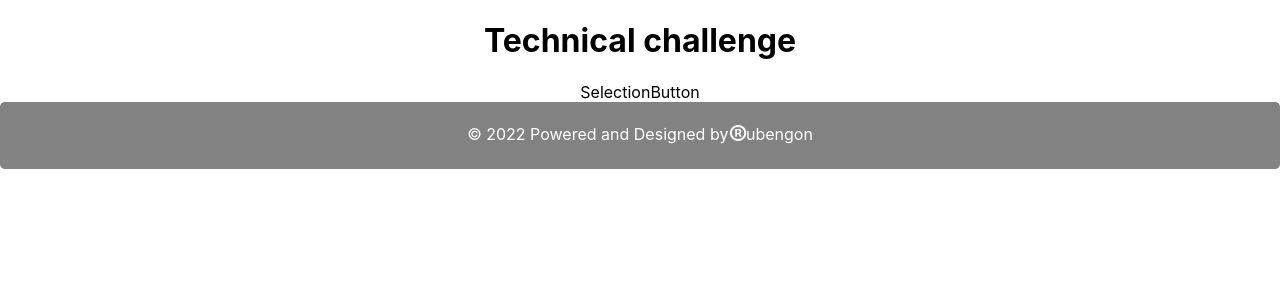
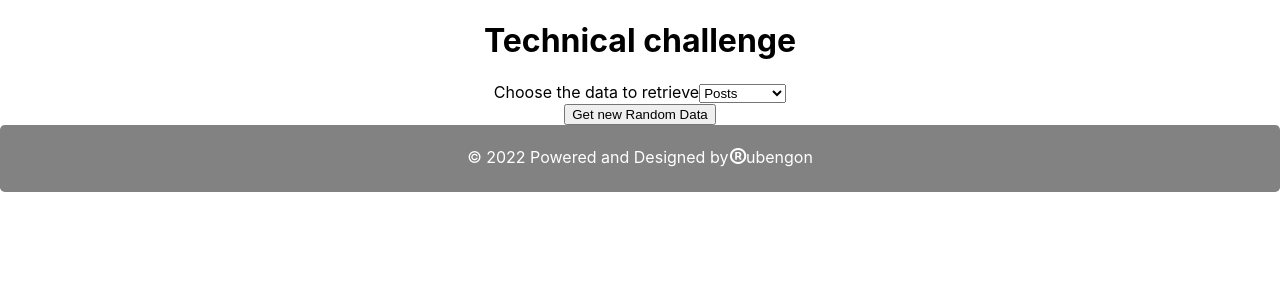
Before and after one commit to Rubengon84/capita-challenge, a React (Create React App) app: page / in a window 1280 px wide. Shown: the top 300 px of the page. Built offline with nearby package versions, Linux system fonts and the light colour scheme.

Commit message:
selection input and button added

```diff
--- a/src/Components/SelectionButton/index.js
+++ b/src/Components/SelectionButton/index.js
@@ -1,10 +1,23 @@
-import React from 'react';
+import React from "react";
 import css from "./SelectionButton.module.css";
 
 function SelectionButton() {
   return (
-    <section>SelectionButton</section>
-  )
+    <section>
+      <div>
+        <label for="endPoint">Choose the data to retrieve</label>
+        <select name="endPoint" id="endPoint">
+          <option value="posts">Posts</option>
+          <option value="comments">Comments</option>
+          <option value="albums">Albums</option>
+          <option value="photos">Photos</option>
+          <option value="todos">Todos</option>
+          <option value="users">Users</option>
+        </select>
+      </div>
+      <button>Get new Random Data</button>
+    </section>
+  );
 }
 
 export default SelectionButton;
```
